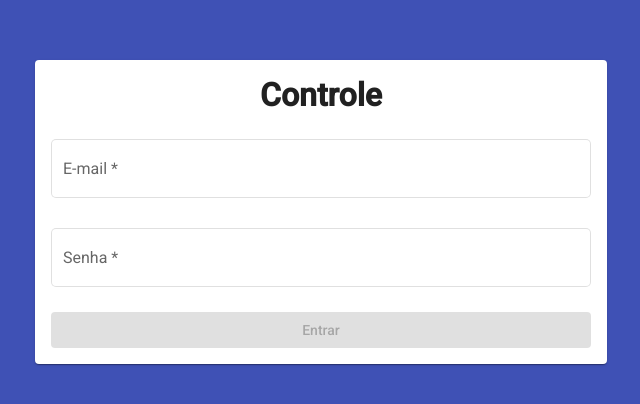
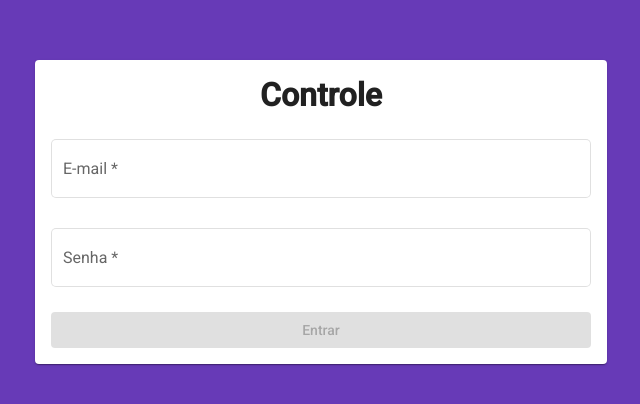
Before and after one commit to leandrofabianjr/controle, an Angular app: page /login in a window 1280 px wide. Shown: the part 188-592 px from the top of the page, without its empty margins (319-959 px from the left). Built offline with nearby package versions, Linux system fonts and the light colour scheme.

Commit message:
Alterado esquema de cores do tema

```diff
--- a/src/styles/_theme.scss
+++ b/src/styles/_theme.scss
@@ -2,8 +2,8 @@
 
 @include mat.core();
 
-$primary: mat.define-palette(mat.$indigo-palette);
-$accent: mat.define-palette(mat.$pink-palette);
+$primary: mat.define-palette(mat.$deep-purple-palette);
+$accent: mat.define-palette(mat.$light-green-palette);
 
 $theme: mat.define-light-theme($primary, $accent);
 
```
